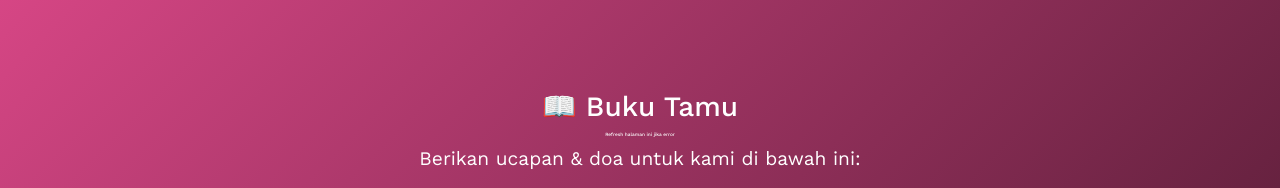
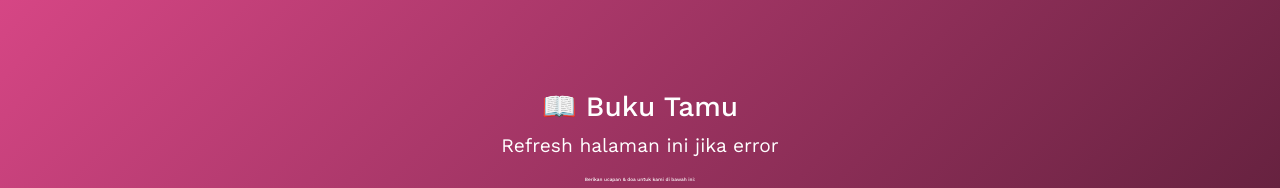
Before and after one commit to Kabar-Kita/wedding, a plain HTML site: page index.html in a window 1280 px wide. Shown: the part 2760-2948 px from the top of the page. Drawn offline with nearby package versions, Linux system fonts and the light colour scheme; grey boxes are pictures that could not be loaded; a web font is replaced by a local one.

Commit message:
Update index.html

```diff
--- a/index.html
+++ b/index.html
@@ -245,8 +245,8 @@
     <div class="row justify-content-center text-center">
         <div class="col-md-8">
             <h3>📖 Buku Tamu</h3>
-            <h4>Refresh halaman ini jika error</h4>
-            <p>Berikan ucapan & doa untuk kami di bawah ini:</p>
+            <p>Refresh halaman ini jika error</p>
+            <h4>Berikan ucapan & doa untuk kami di bawah ini:</h4>
 
             <!-- Google Form -->
             <div class="iframe-container">
```
